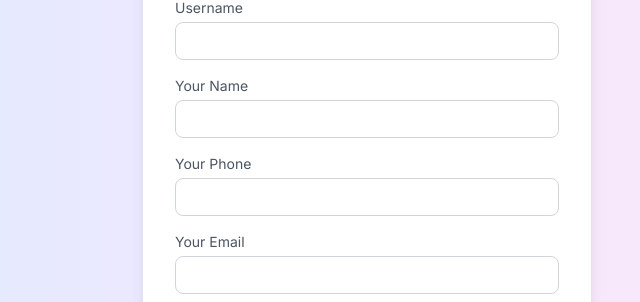
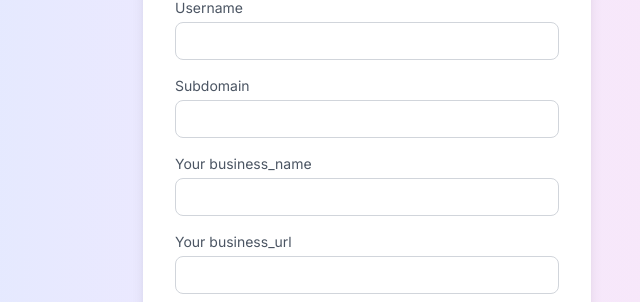
Before and after one commit to MelloB1989/karmapay-2.0, a Next.js app: page /register in a window 1280 px wide. Shown: the part 283-585 px from the top of the page, without its empty margins (273-913 px from the left). Built offline with nearby package versions, Linux system fonts and the light colour scheme.

Commit message:
intergration for register api

```diff
--- a/app/register/Register.tsx
+++ b/app/register/Register.tsx
@@ -1,31 +1,44 @@
+
 "use client";
-
+import { config } from '@/config'
 import React, { useState } from 'react';
+import axios from 'axios';
 
 const Register: React.FC = () => {
   const [username, setUsername] = useState<string>('');
-  const [name, setName] = useState<string>('');
-  const [phone, setPhone] = useState<string>('');
-  const [email, setEmail] = useState<string>('');
+  const [subdomain, setSubdomain] = useState<string>('');
+  const [business_name, setBusiness_name] = useState<string>('');
+  const [business_url, setBusiness_url] = useState<string>('');
   const [password, setPassword] = useState<string>('');
   const [error, setError] = useState<string>('');
 
-  const handleRegister = (event: React.FormEvent) => {
+  const handleRegister = async(event: React.FormEvent) => {
     event.preventDefault();
 
-    if (username.trim() === '' || name.trim() === '' || phone.trim() === '' || email.trim() === '' || password.trim() === '') {
+    if (username.trim() === '' || subdomain.trim() === '' || business_name.trim() === '' || business_url.trim() === '' || password.trim() === '') {
       setError('Please fill out all fields');
       return;
     }
+    await axios.post(`${config.api_url}/${config.api_v}/register`,{
+      username: username,
+      subdomain : subdomain,
+      business_name : business_name,
+      business_url,
+      password
+    }, {
+      headers: {
+        'Content-Type': 'application/json',
+      }
+    })
 
     // Perform registration logic here, for example, API call to register user
-    console.log('Registering with:', { username, name, phone, email, password });
+    //console.log('Registering with:', { username, name, business_name, business_url, password });
 
     // Clear form fields after registration
     setUsername('');
-    setName('');
-    setPhone('');
-    setEmail('');
+    setSubdomain('');
+    setBusiness_name('');
+    setBusiness_url('');
     setPassword('');
     setError('');
   };
@@ -56,34 +69,34 @@ const Register: React.FC = () => {
             />
           </div>
           <div className="flex flex-col">
-            <label htmlFor="name" className="text-gray-600 text-sm">Your Name</label>
+            <label htmlFor="subdomain" className="text-gray-600 text-sm">Subdomain</label>
             <input
               type="text"
-              id="name"
-              value={name}
-              onChange={(e) => setName(e.target.value)}
+              id="subdomain"
+              value={subdomain}
+              onChange={(e) => setSubdomain(e.target.value)}
               className="mt-1 p-2 border border-gray-300 rounded-lg text-black text-sm focus:outline-none focus:ring-2 focus:ring-blue-500"
               required
             />
           </div>
           <div className="flex flex-col">
-            <label htmlFor="phone" className="text-gray-600 text-sm">Your Phone</label>
+            <label htmlFor="business_name" className="text-gray-600 text-sm">Your business_name</label>
             <input
               type="tel"
-              id="phone"
-              value={phone}
-              onChange={(e) => setPhone(e.target.value)}
+              id="business_name"
+              value={business_name}
+              onChange={(e) => setBusiness_name(e.target.value)}
               className="mt-1 p-2 border border-gray-300 rounded-lg text-black text-sm focus:outline-none focus:ring-2 focus:ring-blue-500"
               required
             />
           </div>
           <div className="flex flex-col">
-            <label htmlFor="email" className="text-gray-600 text-sm">Your Email</label>
+            <label htmlFor="business_url" className="text-gray-600 text-sm">Your business_url</label>
             <input
-              type="email"
-              id="email"
-              value={email}
-              onChange={(e) => setEmail(e.target.value)}
+              type="business_url"
+              id="business_url"
+              value={business_url}
+              onChange={(e) => setBusiness_url(e.target.value)}
               className="mt-1 p-2 border border-gray-300 rounded-lg text-black text-sm focus:outline-none focus:ring-2 focus:ring-blue-500"
               required
             />
--- a/config.ts
+++ b/config.ts
@@ -1,3 +1,5 @@
 export const config = {
-    logo_url: 'https://noobsverse-internal.s3.ap-south-1.amazonaws.com/karmapay-removebg-preview.png'
+    logo_url: 'https://noobsverse-internal.s3.ap-south-1.amazonaws.com/karmapay-removebg-preview.png',
+    api_url:  'http://localhost:9080',
+    api_v:     'v1'
 }
--- a/package.json
+++ b/package.json
@@ -9,6 +9,7 @@
     "lint": "next lint"
   },
   "dependencies": {
+    "axios": "^1.7.2",
     "chart.js": "^4.4.3",
     "framer-motion": "^11.3.19",
     "next": "14.2.5",
```
Also changed, not shown: 2 other files (tests, documents, lock files or other folders).
